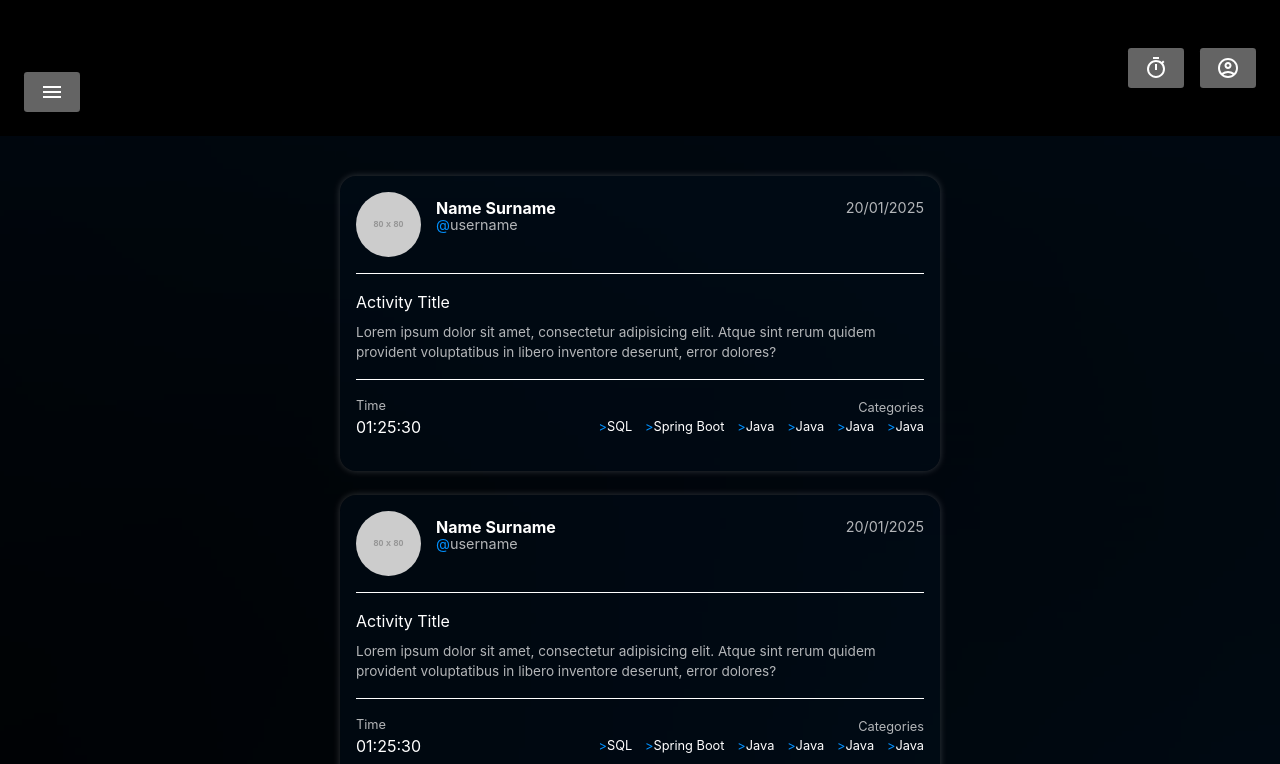
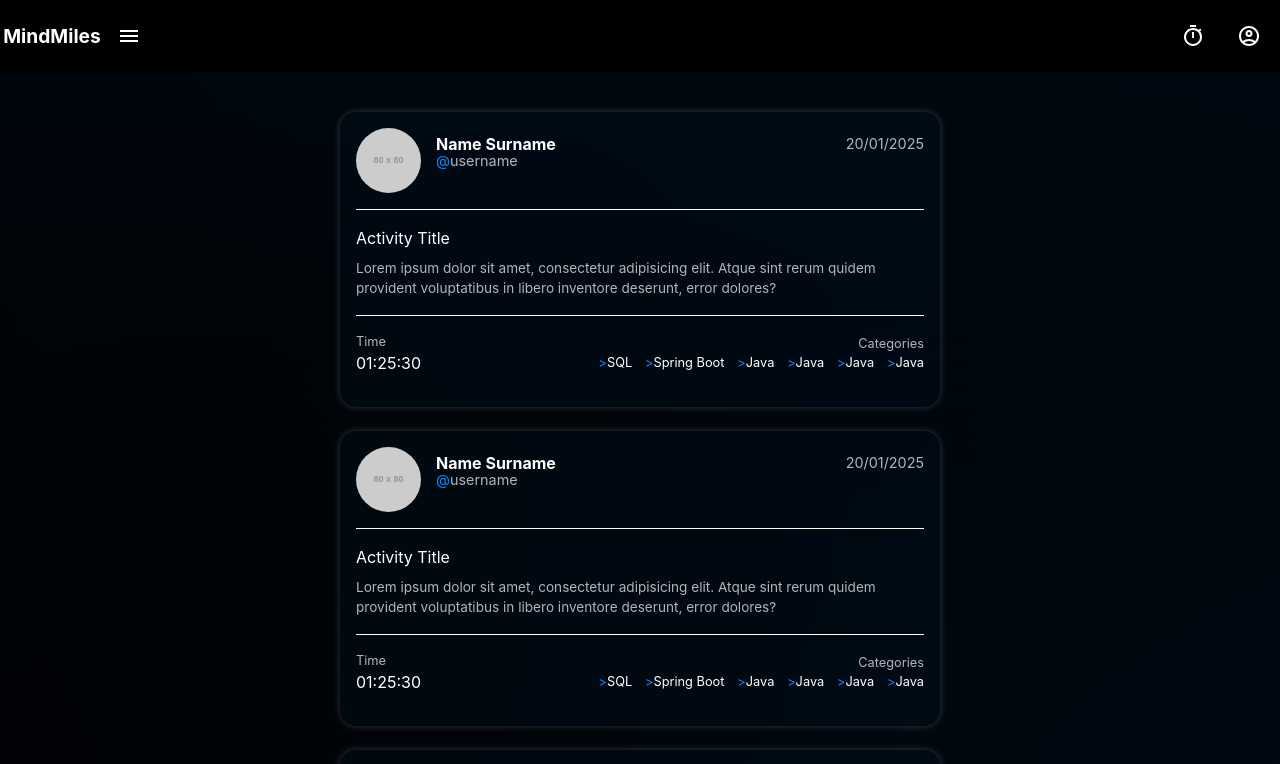
Before and after one commit to joaquimlcbfranco/mindmiles-frontend, a React (Vite) app: page / in a window 1280 px wide. Shown: the top 764 px of the page. Built offline with nearby package versions, Linux system fonts and the light colour scheme.

Commit message:
style: Stylize the header, change appearence on hover

```diff
--- a/src/components/header/Header.module.css
+++ b/src/components/header/Header.module.css
@@ -1,21 +1,56 @@
+.headerWrapper {
+  width: 100%;
+  /* background-color: var(--grey); */
+  /* border-bottom: 1px solid rgba(0, 145, 255, 0.7); */
+}
+
 .header {
   display: flex;
-  padding: 1.5em;
+  padding: 1em 0.2em;
   justify-content: space-between;
   align-items: center;
+  position: sticky;
+  margin: 0 auto;
+  width: 100%;
+  max-width: 1300px;
+}
+
+.leftHeader {
+  display: flex;
+  align-items: center;
+}
+
+.leftHeader h1 {
+  color: white;
+  font-size: 1.2rem;
+  text-align: center;
+  cursor: pointer;
+}
+
+.leftHeader h1 span {
+  transition: color 0.5s ease;
+}
+
+.leftHeader h1:hover span {
+  color: rgba(0, 145, 255, 1);
 }
 
 .rightHeader {
   display: flex;
-  gap: 1em;
 }
 
 button {
   padding: 0.5em 1em;
   border: none;
-  background-color: rgb(100, 100, 100);
-  color: white;
-  border-radius: 0.2rem;
-  box-shadow: 0 0 3px rgba(0, 0, 0, 0.5);
+  background: none;
+}
+
+svg {
+  fill: white;
+  transition: fill 0.2s ease;
   cursor: pointer;
 }
+
+svg:hover {
+  fill: rgba(0, 145, 255, 1);
+}
```
